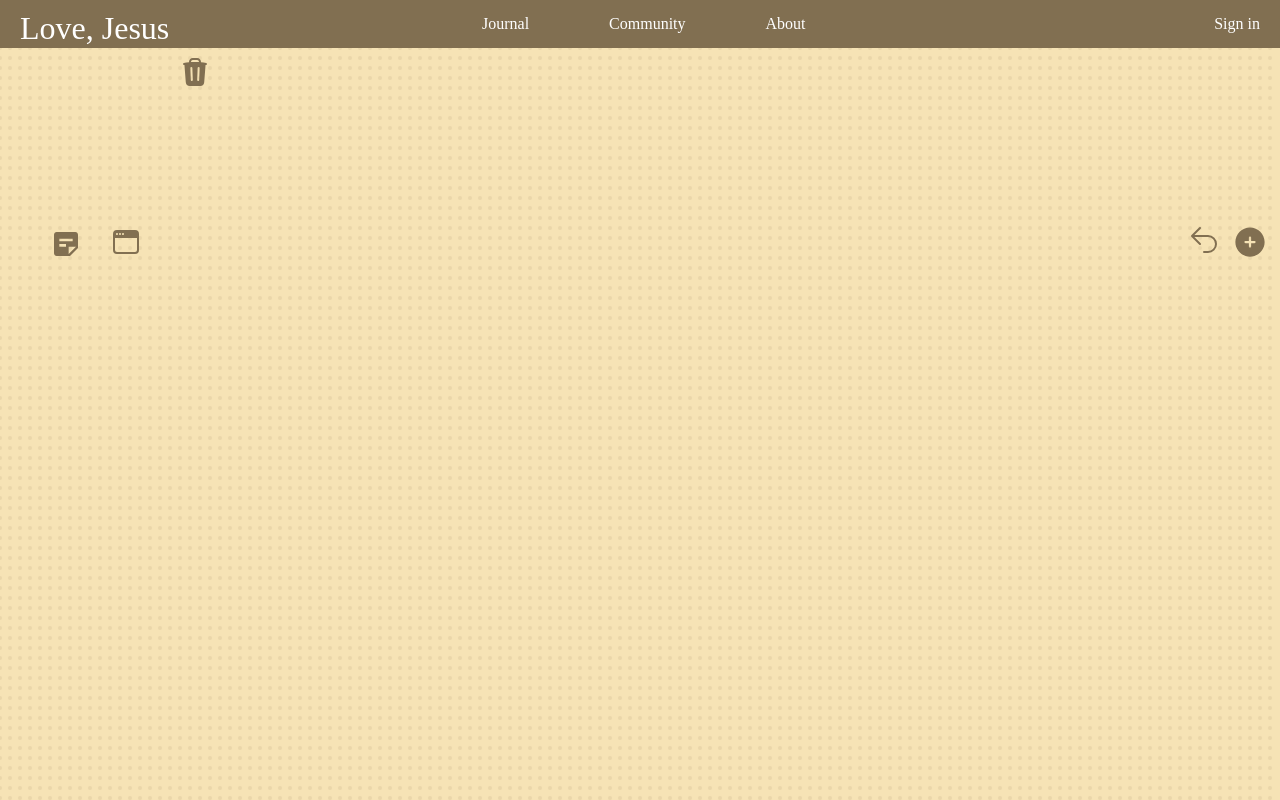
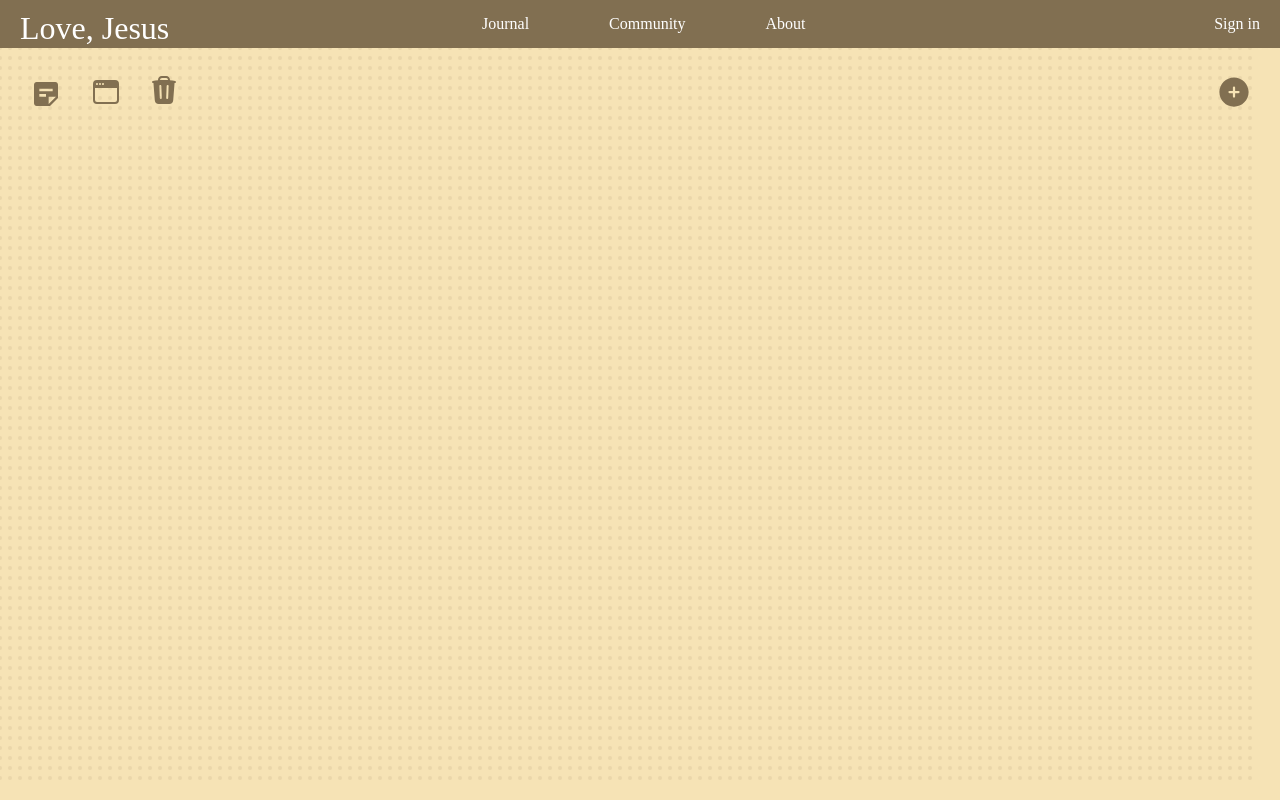
Before and after one commit to i252-hub/love-jesus-A-Journaling-and-Community-Web-App, a React (Vite) app in the folder journaling-app/: page /truth in a window 1280 px wide. Built offline with nearby package versions, Linux system fonts and the light colour scheme; a web font is replaced by a local one.

Commit message:
fix: displayed input prevent overflow on canvas

```diff
--- a/journaling-app/src/pages/truthjournal.tsx
+++ b/journaling-app/src/pages/truthjournal.tsx
@@ -32,6 +32,8 @@ export default function TruthJournal(){
   const [canvasId, setCanvasId] = useState(1);
   const [previousCanvasIds, setPreviousCanvasIds] = useState<number[]>([]);
   const location = useLocation();
+  const noteWidth = window.innerWidth < 768 ? 120 : 200;
+  const noteHeight = window.innerWidth < 768 ? 40 : 10;
   const entries: Entry[] = useMemo(() => {
     return location.state?.entries || [];
   }, [location.state?.entries]);
@@ -212,23 +214,6 @@ const handleDragStart = (e: React.DragEvent<HTMLDivElement | HTMLInputElement>,
 };
 
 
-useEffect(() => {
-  localStorage.clear();
-
-  setIcons([
-    { id: "note", type: "note", x: 50, y: 12, text: "", showInput: false, showIcon: true },
-    { id: "delicious", type: "delicious", x: 110, y: 10, text: "", showInput: false, showIcon: true },
-  ]);
-
-  setCanvasId(1);
-  setPreviousCanvasIds([1]);
-
-  localStorage.setItem("canvas-ids", JSON.stringify([1]));
-  localStorage.setItem("icons-1", JSON.stringify([
-    { id: "note", type: "note", x: 50, y: 12, text: "", showInput: false, showIcon: true },
-    { id: "delicious", type: "delicious", x: 110, y: 10, text: "", showInput: false, showIcon: true },
-  ]));
-}, []);
 
 
 const handleInputChange = (e: React.ChangeEvent<HTMLInputElement>, id: string) => {
@@ -256,7 +241,7 @@ useEffect(() => {
 useEffect(() => {
   if (entries.length > 0) {
     setIcons((prevIcons) => {
-      const updatedIcons = entries.map((entry, index) => {
+      const updatedIcons = entries.map((entry) => {
         const generateRandomPosition = () => {
           const canvasWidth = window.innerWidth;
           const canvasHeight = window.innerHeight;
@@ -280,7 +265,7 @@ useEffect(() => {
         }
 
         return {
-          id: `entry-${entry.id || index}`,
+          id: `entry-${crypto.randomUUID()}`,
           type: "note",
           x: position.x,
           y: position.y,
@@ -313,15 +298,19 @@ useEffect(() => {
 
 
 
-         <div  className="bg-customYellow relative top-[3rem] w-full" >
-         <TrashIcon
-          onDrop={handleTrashDrop}
-          onDragOver={(e) => e.preventDefault()}
-         id="trash-icon" className="absolute w-[2rem] h-[3rem] right-[83.5%] z-10" fill="#816F51"/>
+         <div  className="bg-customYellow relative h-screen w-screen top-[3rem]" >
 
+
+
+
+
+        <div className="w-full  h-[3em]  flex items-center justify-between pt-5 relative z-30 right-5 ">
+
+        <div className="relative bottom-[5rem] h-full w-screen pointer-events-none">
         {showCanvas &&
         (
               <InfiniteCanvas
+
               width={window.innerWidth}
               height={window.innerHeight}
               onMouseDown={handleMouseDown}
@@ -330,12 +319,27 @@ useEffect(() => {
               onWheel={handleWheel}
               onDragOver={handleDragOver}
               onDrop={handleDrop}
+
 />
         )}
+        </div>
+        <div className="absolute w-full mobile:top-[34rem]">
 
+          <div className="relative w-full h-[3rem]">
+          <div className="mr-3 flex gap-3 absolute top-[1rem] left-[90%]">
+          {canvasId >= 2 && (
+         <ArrowUturnLeftIcon onClick={handleBackClick} className="w-8 h-8 fill-customBrown relative left-[3rem]"/>
+          )}
+            <Link to="/journalentrythree">
+            <PlusCircleIcon className="w-9 h-9 fill-customBrown fixed left-[95%]"/>
+            </Link>
 
+            </div>
+          <TrashIcon
+          onDrop={handleTrashDrop}
+          onDragOver={(e) => e.preventDefault()}
+         id="trash-icon" className="absolute w-[2rem] top-[8px] tablet:top-[8px] h-[3rem] left-[10.5rem] z-10" fill="#816F51"/>
 
-        <div className="w-full  h-[3em]  flex items-center justify-between pt-5 relative bottom-[40em]">
 
          {icons.map((icon) => (
           <div key={icon.id}
@@ -350,7 +354,9 @@ useEffect(() => {
                       value={icon.text}
                       onChange={(e) => handleInputChange(e, icon.id)}
                       autoFocus
-                      style={{ left: `${icon.x}px`, top: `${icon.y}px` }}
+                      style={{left: `${Math.max(0, Math.min(icon.x, window.innerWidth - noteWidth))}px`,
+                      top: `${Math.max(0, Math.min(icon.y, window.innerHeight - noteHeight))}px`,
+                      }}
                       className="absolute cursor-default font-annie pl-3 placeholder-white  text-[12px] text-white border-none bg-customBrown w-[18rem] h-[3rem]"
                       placeholder="Enter text"
                     />
@@ -398,19 +404,13 @@ useEffect(() => {
                              </div>
 
                   ))}
+</div>
+</div>
 
 
 
 
 
-
-         <div className="mr-3 flex gap-3">
-         <ArrowUturnLeftIcon onClick={handleBackClick} className="w-8 h-8 fill-customBrown"/>
-            <Link to="/journalentrythree">
-            <PlusCircleIcon className="w-9 h-9 fill-customBrown"/>
-            </Link>
-
-            </div>
             </div>
 
 
```
